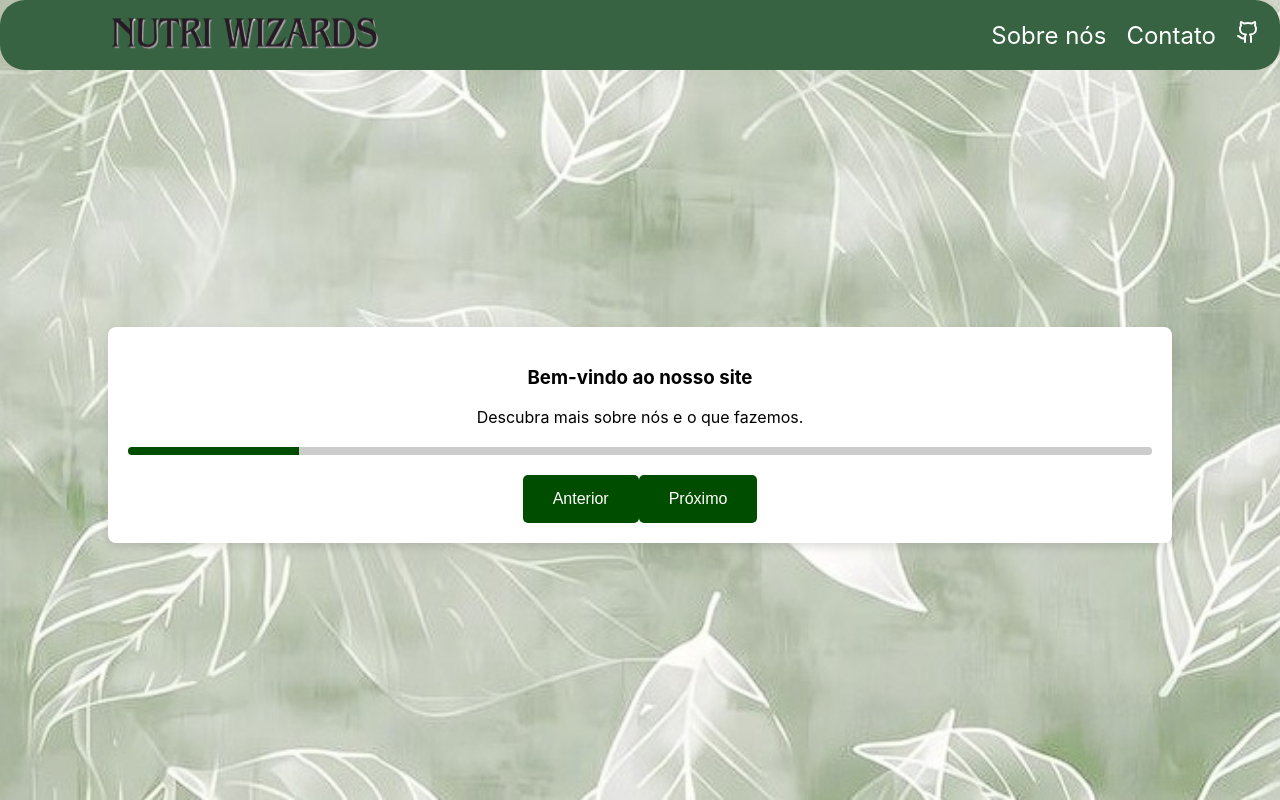
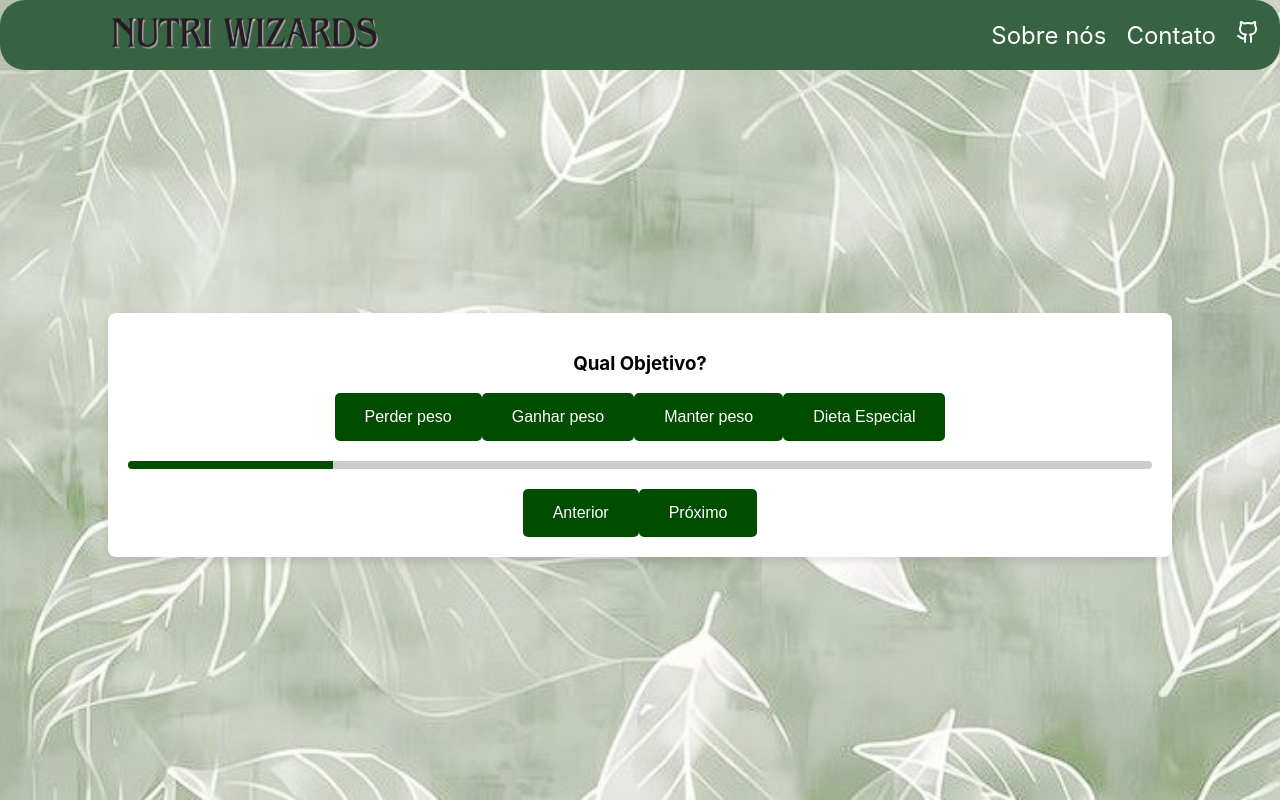
Before and after one commit to TechWizards-Tech/DSM-2, a React (Create React App) app: page / in a window 1280 px wide. Built offline with nearby package versions, Linux system fonts and the light colour scheme.

Commit message:
carrosselv1

```diff
--- a/src/Carousel.tsx
+++ b/src/Carousel.tsx
@@ -5,6 +5,12 @@ import Button from './Button';
 const Carousel = () => {
   // Estado para controlar a posição do carrossel
   const [currentIndex, setCurrentIndex] = useState(0);
+
+  // Estado para armazenar o objetivo selecionado no primeiro slide
+  const [selectedObjective, setSelectedObjective] = useState<string | null>(null);
+
+  // Estado para armazenar a escolha feita no segundo slide
+  const [selectedOption, setSelectedOption] = useState<string | null>(null);
 
   // Número total de slides
   const totalSlides = 6;
@@ -23,14 +29,25 @@ const Carousel = () => {
     }
   };
 
+  // Função para selecionar o objetivo no primeiro slide
+  const handleObjectiveSelection = (objective: string) => {
+    setSelectedObjective(objective);
+    nextSlide(); // Avança para o próximo slide após a escolha
+  };
+
+  // Função para selecionar a opção no segundo slide
+  const handleOptionSelection = (option: string) => {
+    setSelectedOption(option);
+    nextSlide(); // Avança para o próximo slide após a escolha
+  };
+
   // Conteúdo dos slides
   const slides = [
-    { title: 'Bem-vindo ao nosso site', description: 'Descubra mais sobre nós e o que fazemos.' },
-    { title: 'Sobre Nós', description: 'Nossa história começou há mais de 10 anos, com a missão de...' },
-    { title: 'Nossos Serviços', description: 'Oferecemos uma variedade de serviços, desde...' },
-    { title: 'Contato', description: 'Entre em contato conosco pelo telefone ou email...' },
-    { title: 'Novidades', description: 'Fique por dentro das últimas atualizações e novidades da empresa.' },
-    { title: 'Testemunhos', description: 'Veja o que nossos clientes dizem sobre nós.' },
+    { title: 'Qual Objetivo?', description: 'Escolha seu objetivo abaixo:' },
+    { title: 'Qual é o nível de atividade física diária?', description: 'Escolha uma categoria que melhor descreva você:' },
+    { title: 'Qual é o seu gênero?', description: 'Oferecemos uma variedade de serviços, desde...' },
+    { title: 'Qual o seu peso?', description: 'Entre em contato conosco pelo telefone ou email...' },
+    { title: 'Qual a sua altura?', description: 'Fique por dentro das últimas atualizações e novidades da empresa.' },
   ];
 
   return (
@@ -38,7 +55,36 @@ const Carousel = () => {
       {/* Exibe o slide atual com base no índice */}
       <div className="carousel-slide">
         <h3>{slides[currentIndex].title}</h3>
-        <p>{slides[currentIndex].description}</p>
+        {/* <p>{slides[currentIndex].description}</p> */}
+
+        {/* Exibe os botões de objetivos no primeiro slide */}
+        {currentIndex === 0 && (
+          <div className="objective-buttons">
+            <Button label="Perder peso" onClick={() => handleObjectiveSelection('Perder peso de forma saudável')} />
+            <Button label="Ganhar peso" onClick={() => handleObjectiveSelection('Ganhar peso, aumentar massa muscular')} />
+            <Button label="Manter peso" onClick={() => handleObjectiveSelection('Manter peso')} />
+            <Button label="Dieta Especial" onClick={() => handleObjectiveSelection('Dieta Especial')} />
+          </div>
+        )}
+
+        {/* Exibe os botões de seleção no segundo slide */}
+        {currentIndex === 1 && (
+          <div className="category-buttons">
+            <Button label="Leve" onClick={() => handleOptionSelection('Atleta')} />
+            <Button label="Moderado" onClick={() => handleOptionSelection('Estudante')} />
+            <Button label="Profissional" onClick={() => handleOptionSelection('Profissional')} />
+          </div>
+        )}
+
+        {/* Exibe o objetivo selecionado (se houver) nos demais slides */}
+        {currentIndex > 1 && selectedObjective && (
+          <p className="selected-objective">Seu objetivo: {selectedObjective}</p>
+        )}
+
+        {/* Exibe a categoria selecionada (se houver) a partir do terceiro slide */}
+        {currentIndex > 1 && selectedOption && (
+          <p className="selected-option">Sua categoria: {selectedOption}</p>
+        )}
       </div>
 
       {/* Barra de Progresso */}
@@ -53,7 +99,8 @@ const Carousel = () => {
 
       {/* Botões de navegação */}
       <Button label='Anterior' onClick={prevSlide} className="carousel-button prev-button" />
-      <Button label='Próximo' onClick={nextSlide} className="carousel-button next-button" disabled={currentIndex === totalSlides - 1} />
+      <Button label='Próximo' onClick={nextSlide} className="carousel-button next-button"
+        disabled={(currentIndex === 0 && !selectedObjective) || (currentIndex === 1 && !selectedOption)} />
     </div>
   );
 };
```
